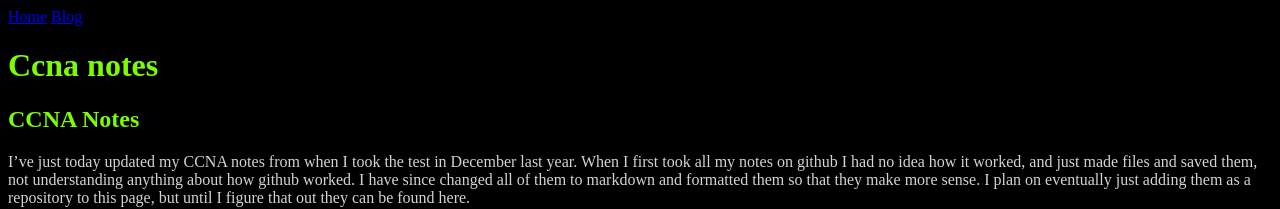
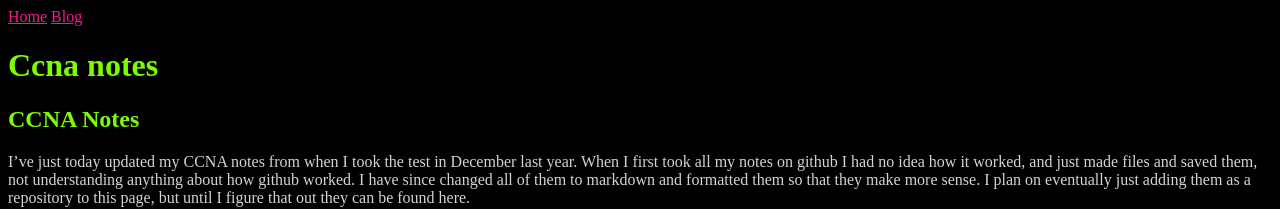
Before and after one commit to Amwence/Amwence.github.io, a Jekyll site: the page built from _posts/2022-05-12-CCNA Notes.md, in a window 1280 px wide. Shown: the top 209 px of the page. Built offline with Jekyll 4.4.1, drawn with Linux system fonts in a browser that asks for light colours; our own code applies the rules of GitHub Pages for plain Markdown files.

Commit message:
Class typo in default.html

```diff
--- a/_layouts/default.html
+++ b/_layouts/default.html
@@ -6,7 +6,7 @@
     <link rel="stylesheet" href="/css/styles.css">
   </head>
   <body>
-    <nav class"menu">
+    <nav class="menu">
       <a href="/">Home</a>
       <a href="_posts/">Blog</a>
     </nav>
--- a/css/styles.css
+++ b/css/styles.css
@@ -22,11 +22,11 @@
 }
 
 .menu {
-    a : link {
+    a:link {
         color: #FF1493;
     }
 
-    a : visited {
+    a:visited {
         color:#8B008B;
     }
 
```
